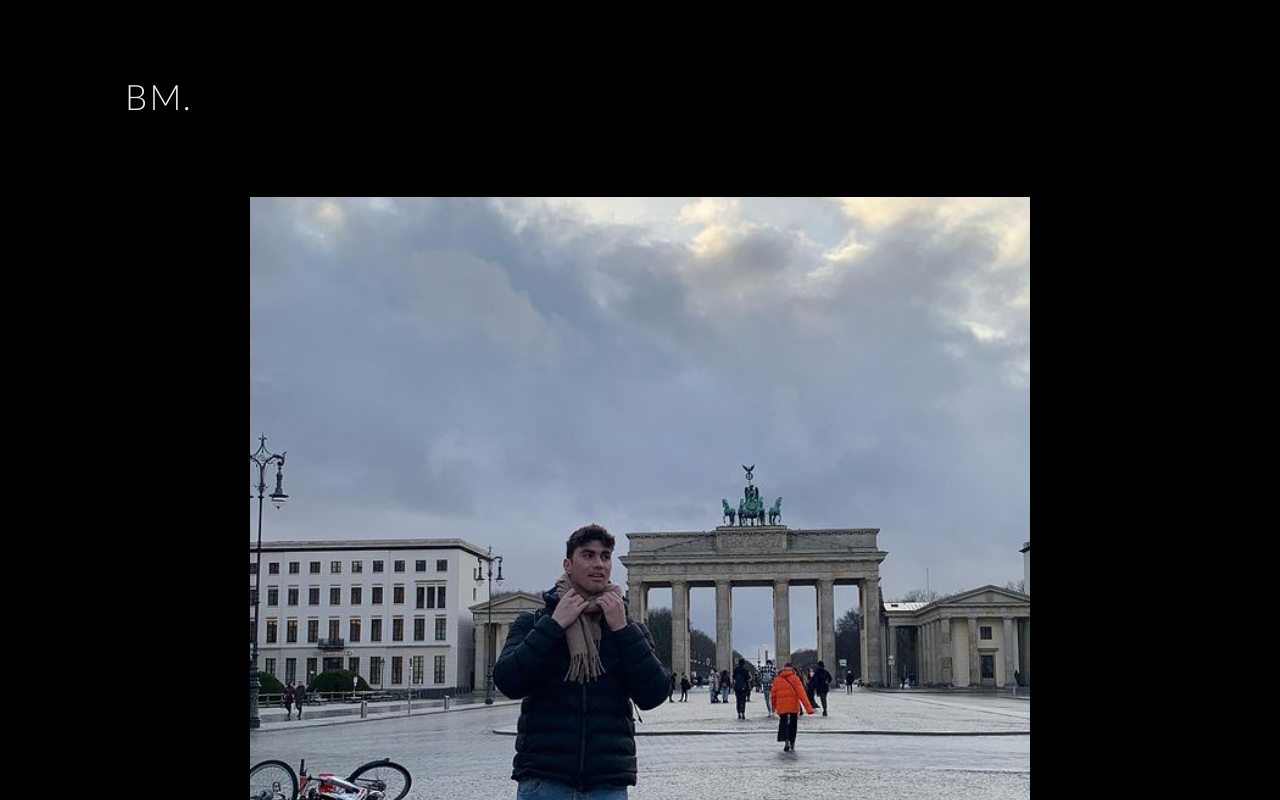
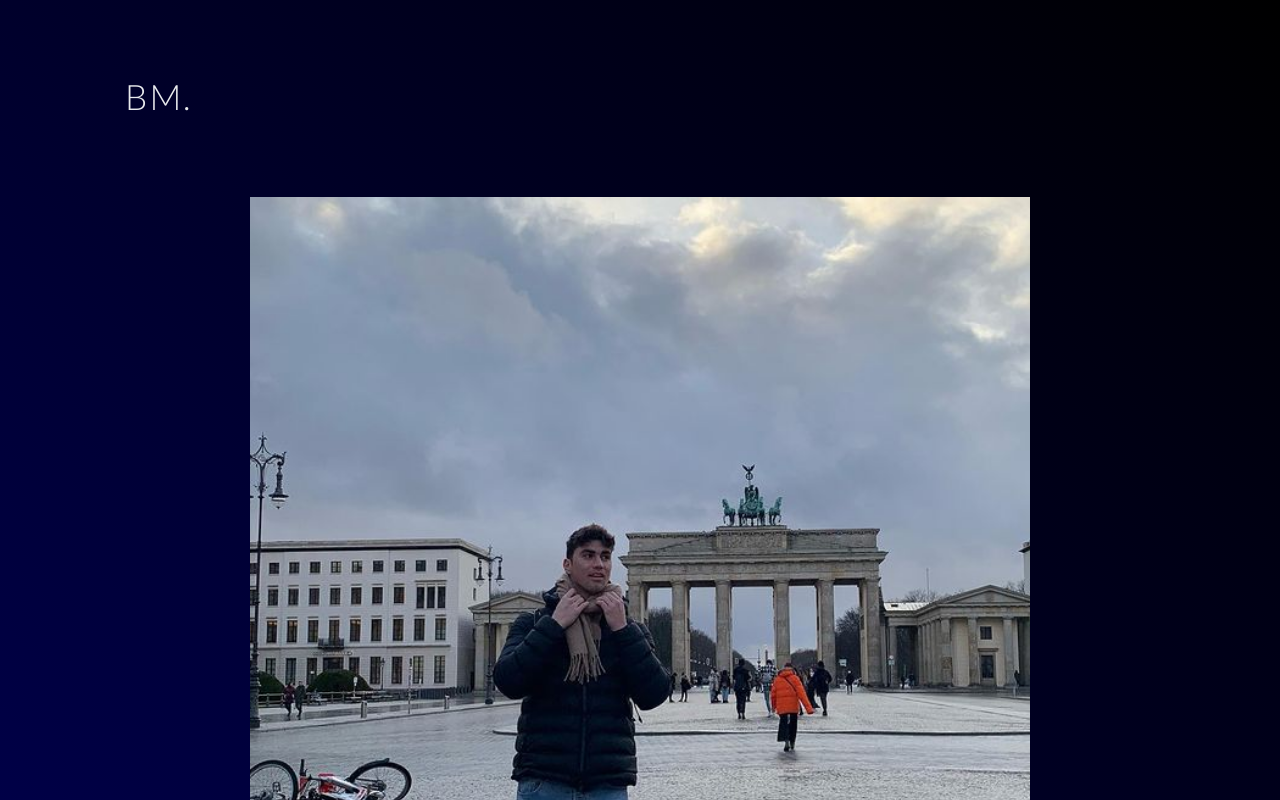
Before and after one commit to mattia-bonardi-smeup/bm-portfolio, a Nuxt app: page /about in a window 1280 px wide. Shown: the top 800 px of the page. Built offline with nearby package versions, Linux system fonts and the light colour scheme; a web font is replaced by a local one.

Commit message:
Add gradient background

```diff
--- a/pages/about.vue
+++ b/pages/about.vue
@@ -163,7 +163,11 @@ onMounted(() => {
   margin: 0;
   padding: 0;
   border: 0;
-  background-color: black;
+  background: -moz-linear-gradient(45deg, rgba(0,0,71,1) 0%, rgba(0,0,48,1) 32%, rgba(0,0,0,1) 100%);
+  background: -webkit-linear-gradient(45deg, rgba(0,0,71,1) 0%, rgba(0,0,48,1) 32%, rgba(0,0,0,1) 100%);
+  background: -o-linear-gradient(45deg, rgba(0,0,71,1) 0%, rgba(0,0,48,1) 32%, rgba(0,0,0,1) 100%);
+  background: -ms-linear-gradient(45deg, rgba(0,0,71,1) 0%, rgba(0,0,48,1) 32%, rgba(0,0,0,1) 100%);
+  background: linear-gradient(45deg, rgba(0,0,71,1) 0%, rgba(0,0,48,1) 32%, rgba(0,0,0,1) 100%);
 }
 
 .container{
--- a/pages/index.vue
+++ b/pages/index.vue
@@ -37,7 +37,10 @@ onMounted(() => {
 	camera.quaternion.setFromEuler(new THREE.Euler(0, 0, 0));
 
 	// scene
-	const scene = new THREE.Scene();
+  const scene = new THREE.Scene();
+  const textureLoader = new THREE.TextureLoader();
+  scene.background = textureLoader.load("textures/background.png");
+  //scene.background = new THREE.Color("transparent");
 
 	// spline scene
 	const loader = new SplineLoader();
@@ -49,9 +52,10 @@ onMounted(() => {
 	);
 
 	// renderer
-	const renderer = new THREE.WebGLRenderer({ antialias: true });
+	const renderer = new THREE.WebGLRenderer({ alpha: true });
 	renderer.setSize(window.innerWidth, window.innerHeight);
-	renderer.setAnimationLoop(animate);
+  renderer.setAnimationLoop(animate);
+  renderer.setClearColor( 0x000000, 0 );
 	threeContainer.value.appendChild(renderer.domElement);
 
 	// scene settings
@@ -63,7 +67,8 @@ onMounted(() => {
   // orbit controls
 	const controls = new OrbitControls(camera, titleWrapper.value);
 	controls.enableDamping = true;
-	controls.dampingFactor = 0.125;
+  controls.dampingFactor = 0.125;
+  controls.rotateSpeed = 0.5;
 
 	window.addEventListener('resize', onWindowResize);
 	function onWindowResize() {
```
Also changed, not shown: public/textures/background.png (added), 1 other file (tests, documents, lock files or other folders).
